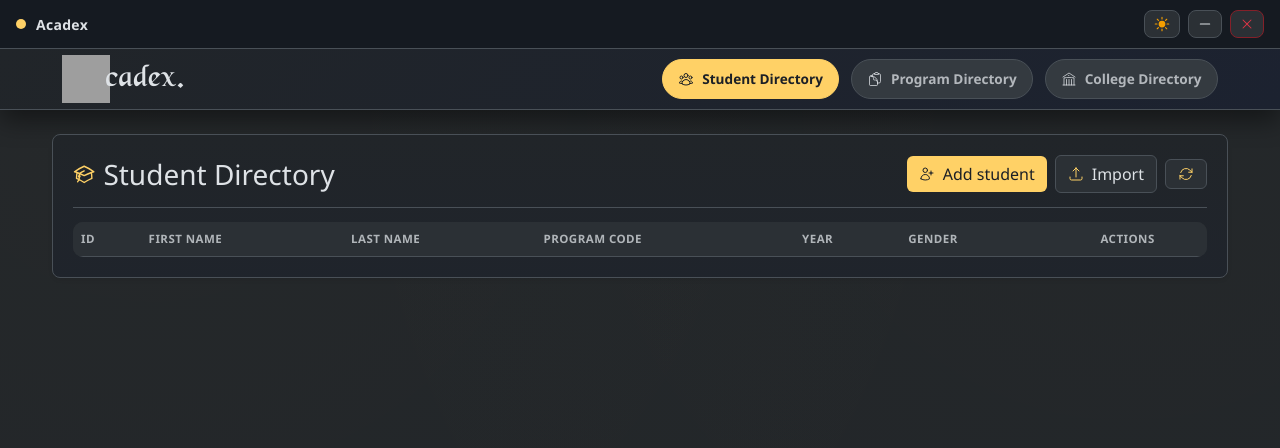
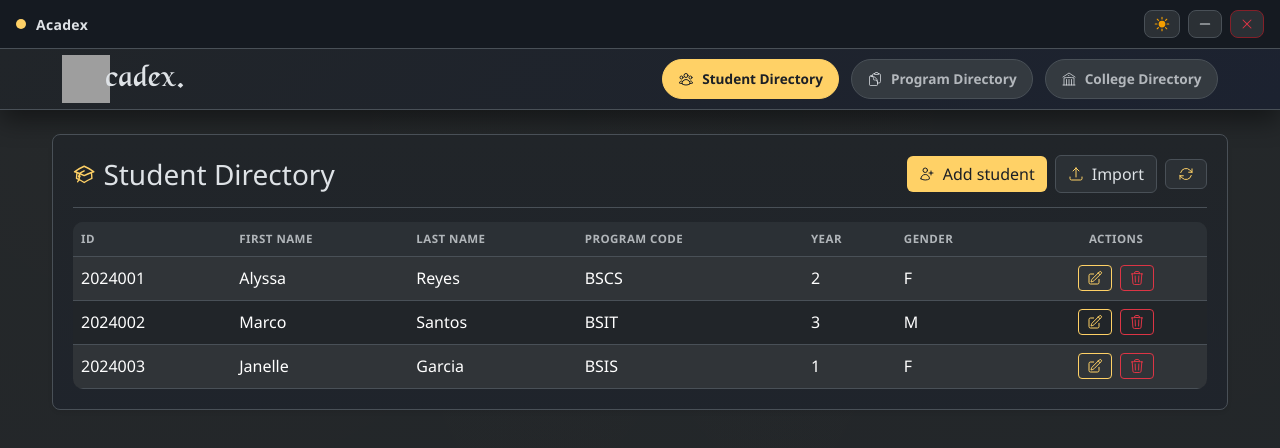
Before and after one commit to vyleene/acadexv2, a React (Vite) app: page / in a window 1280 px wide. Shown: the top 448 px of the page. Built offline with nearby package versions, Linux system fonts and the light colour scheme; grey boxes are pictures that could not be loaded.

Commit message:
Added table view components

```diff
--- a/src/views/components/cards/CollegeDirectoryCardComponent.tsx
+++ b/src/views/components/cards/CollegeDirectoryCardComponent.tsx
@@ -1,4 +1,5 @@
 import { ArrowPathIcon, ArrowUpTrayIcon, BuildingLibraryIcon, PlusIcon } from '@heroicons/react/24/outline'
+import CollegeTableComponent from '../tables/CollegeTableComponent'
 
 
 interface CollegeDirectoryCardProps {
@@ -41,25 +42,7 @@ function CollegeDirectoryCardComponent({ isActive }: CollegeDirectoryCardProps)
           </button>
         </div>
       </header>
-
-      <div className="table-responsive table-shell">
-        <div className="table-overlay" aria-hidden="true">
-          <div className="spinner-border text-primary" role="status">
-            <span className="visually-hidden">Loading...</span>
-          </div>
-        </div>
-
-        <table id="collegesTable" className="table table-striped table-hover align-middle w-100">
-          <thead className="table-light">
-            <tr>
-              <th>College Code</th>
-              <th>College Name</th>
-              <th className="text-center actions-col">Actions</th>
-            </tr>
-          </thead>
-          <tbody></tbody>
-        </table>
-      </div>
+      <CollegeTableComponent />
     </section>
   )
 }
--- a/src/views/components/cards/ProgramDirectoryCardComponent.tsx
+++ b/src/views/components/cards/ProgramDirectoryCardComponent.tsx
@@ -1,4 +1,5 @@
 import { ArrowPathIcon, ArrowUpTrayIcon, ClipboardDocumentIcon, PlusIcon } from '@heroicons/react/24/outline'
+import ProgramTableComponent from '../tables/ProgramTableComponent'
 
 
 interface ProgramDirectoryCardProps {
@@ -41,26 +42,7 @@ function ProgramDirectoryCardComponent({ isActive }: ProgramDirectoryCardProps)
           </button>
         </div>
       </header>
-
-      <div className="table-responsive table-shell">
-        <div className="table-overlay" aria-hidden="true">
-          <div className="spinner-border text-primary" role="status">
-            <span className="visually-hidden">Loading...</span>
-          </div>
-        </div>
-
-        <table id="programsTable" className="table table-striped table-hover align-middle w-100">
-          <thead className="table-light">
-            <tr>
-              <th>Program Code</th>
-              <th>Program Name</th>
-              <th>College Code</th>
-              <th className="text-center actions-col">Actions</th>
-            </tr>
-          </thead>
-          <tbody></tbody>
-        </table>
-      </div>
+      <ProgramTableComponent />
     </section>
   )
 }
--- a/src/views/components/cards/StudentDirectoryCardComponent.tsx
+++ b/src/views/components/cards/StudentDirectoryCardComponent.tsx
@@ -1,4 +1,5 @@
 import { AcademicCapIcon, ArrowPathIcon, ArrowUpTrayIcon, UserPlusIcon } from '@heroicons/react/24/outline'
+import StudentTableComponent from '../tables/StudentTableComponent'
 
 
 interface StudentDirectoryCardProps {
@@ -43,29 +44,7 @@ function StudentDirectoryCardComponent({ isActive }: StudentDirectoryCardProps)
           </button>
         </div>
       </header>
-
-      <div className="table-responsive table-shell">
-        <div className="table-overlay" aria-hidden="true">
-          <div className="spinner-border text-primary" role="status">
-            <span className="visually-hidden">Loading...</span>
-          </div>
-        </div>
-
-        <table id="studentsTable" className="table table-striped table-hover align-middle w-100">
-          <thead className="table-light">
-            <tr>
-              <th>ID</th>
-              <th>First Name</th>
-              <th>Last Name</th>
-              <th>Program Code</th>
-              <th>Year</th>
-              <th>Gender</th>
-              <th className="text-center actions-col">Actions</th>
-            </tr>
-          </thead>
-          <tbody></tbody>
-        </table>
-      </div>
+      <StudentTableComponent />
     </section>
   )
 }
--- /dev/null
+++ b/src/views/components/tables/CollegeTableComponent.tsx
@@ -0,0 +1,52 @@
+import { PencilSquareIcon, TrashIcon } from '@heroicons/react/24/outline'
+
+const placeholderColleges = [
+	{
+		code: 'CCIS',
+		collegeName: 'College of Computing and Information Sciences',
+	},
+	{
+		code: 'CED',
+		collegeName: 'College of Education',
+	},
+	{
+		code: 'CHS',
+		collegeName: 'College of Health Sciences',
+	},
+]
+
+function CollegeTableComponent() {
+	return (
+		<div className="table-responsive table-shell">
+			<table id="collegesTable" className="table table-striped table-hover align-middle w-100">
+				<thead className="table-light">
+					<tr>
+						<th>Code</th>
+						<th>College Name</th>
+						<th className="text-center">Actions</th>
+					</tr>
+				</thead>
+				<tbody>
+					{placeholderColleges.map((college) => (
+						<tr key={college.code}>
+							<td>{college.code}</td>
+							<td>{college.collegeName}</td>
+							<td className="text-center">
+								<div className="d-inline-flex gap-2">
+									<button type="button" className="btn btn-sm btn-outline-primary d-inline-flex align-items-center gap-1">
+										<PencilSquareIcon className="heroicon-url" aria-hidden="true" />
+									</button>
+									<button type="button" className="btn btn-sm btn-outline-danger d-inline-flex align-items-center gap-1">
+										<TrashIcon className="heroicon-url" aria-hidden="true" />
+									</button>
+								</div>
+							</td>
+						</tr>
+					))}
+				</tbody>
+			</table>
+		</div>
+	)
+}
+
+export default CollegeTableComponent
--- /dev/null
+++ b/src/views/components/tables/ProgramTableComponent.tsx
@@ -0,0 +1,57 @@
+import { PencilSquareIcon, TrashIcon } from '@heroicons/react/24/outline'
+
+const placeholderPrograms = [
+	{
+		code: 'BSCS',
+		programName: 'Bachelor of Science in Computer Science',
+		college: 'CCIS',
+	},
+	{
+		code: 'BSIT',
+		programName: 'Bachelor of Science in Information Technology',
+		college: 'CCIS',
+	},
+	{
+		code: 'BSEDUC',
+		programName: 'Bachelor of Secondary Education',
+		college: 'CED',
+	},
+]
+
+function ProgramTableComponent() {
+	return (
+		<div className="table-responsive table-shell">
+			<table id="programsTable" className="table table-striped table-hover align-middle w-100">
+				<thead className="table-light">
+					<tr>
+						<th>Code</th>
+						<th>Program Name</th>
+						<th>College</th>
+						<th className="text-center">Actions</th>
+					</tr>
+				</thead>
+				<tbody>
+					{placeholderPrograms.map((program) => (
+						<tr key={program.code}>
+							<td>{program.code}</td>
+							<td>{program.programName}</td>
+							<td>{program.college}</td>
+							<td className="text-center">
+								<div className="d-inline-flex gap-2">
+									<button type="button" className="btn btn-sm btn-outline-primary d-inline-flex align-items-center gap-1">
+										<PencilSquareIcon className="heroicon-url" aria-hidden="true" />
+									</button>
+									<button type="button" className="btn btn-sm btn-outline-danger d-inline-flex align-items-center gap-1">
+										<TrashIcon className="heroicon-url" aria-hidden="true" />
+									</button>
+								</div>
+							</td>
+						</tr>
+					))}
+				</tbody>
+			</table>
+		</div>
+	)
+}
+
+export default ProgramTableComponent
--- /dev/null
+++ b/src/views/components/tables/StudentTableComponent.tsx
@@ -0,0 +1,72 @@
+import { PencilSquareIcon, TrashIcon } from '@heroicons/react/24/outline'
+
+const placeholderStudents = [
+	{
+		id: 2024001,
+		firstName: 'Alyssa',
+		lastName: 'Reyes',
+		programCode: 'BSCS',
+		year: '2',
+		gender: 'F',
+	},
+	{
+		id: 2024002,
+		firstName: 'Marco',
+		lastName: 'Santos',
+		programCode: 'BSIT',
+		year: '3',
+		gender: 'M',
+	},
+	{
+		id: 2024003,
+		firstName: 'Janelle',
+		lastName: 'Garcia',
+		programCode: 'BSIS',
+		year: '1',
+		gender: 'F',
+	},
+]
+
+function StudentTableComponent() {
+	return (
+		<div className="table-responsive table-shell">
+			<table id="studentsTable" className="table table-striped table-hover align-middle w-100">
+				<thead className="table-light">
+					<tr>
+						<th>ID</th>
+						<th>First Name</th>
+						<th>Last Name</th>
+						<th>Program Code</th>
+						<th>Year</th>
+						<th>Gender</th>
+						<th className="text-center">Actions</th>
+					</tr>
+				</thead>
+				<tbody>
+					{placeholderStudents.map((student) => (
+						<tr key={student.id}>
+							<td>{student.id}</td>
+							<td>{student.firstName}</td>
+							<td>{student.lastName}</td>
+							<td>{student.programCode}</td>
+							<td>{student.year}</td>
+							<td>{student.gender}</td>
+							<td className="text-center">
+								<div className="d-inline-flex gap-2">
+									<button type="button" className="btn btn-sm btn-outline-primary d-inline-flex align-items-center gap-1">
+										<PencilSquareIcon className="heroicon-url" aria-hidden="true" />
+									</button>
+									<button type="button" className="btn btn-sm btn-outline-danger d-inline-flex align-items-center gap-1">
+										<TrashIcon className="heroicon-url" aria-hidden="true" />
+									</button>
+								</div>
+							</td>
+						</tr>
+					))}
+				</tbody>
+			</table>
+		</div>
+	)
+}
+
+export default StudentTableComponent
```
